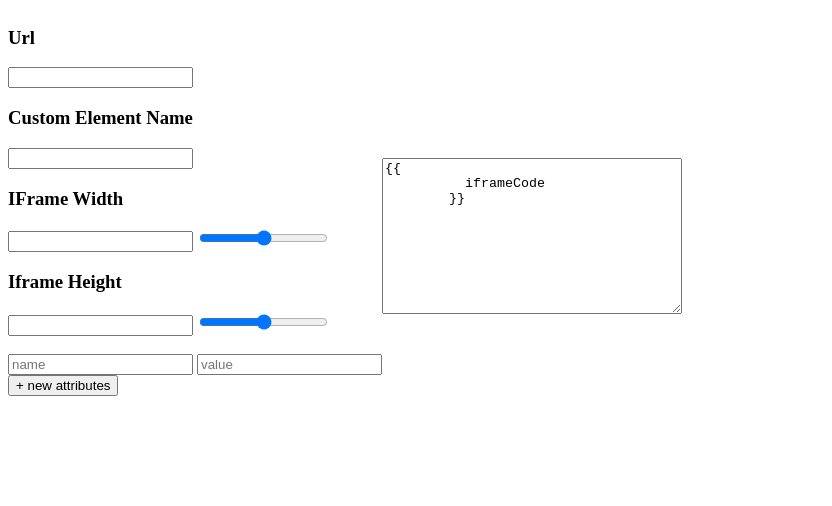
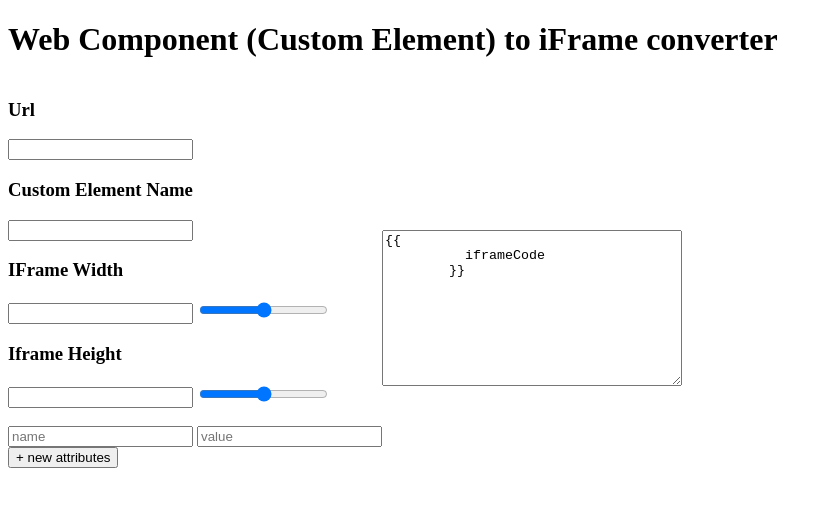
Before and after one commit to superoo7/ce-to-iframe, a website: page src/generator/index.html in a window 1280 px wide. Shown: the whole page, without its empty margins (0-832 px from the left). Drawn offline with Linux system fonts and the light colour scheme.

Commit message:
add title

```diff
--- a/src/generator/index.html
+++ b/src/generator/index.html
@@ -17,6 +17,7 @@
     </style>
   </head>
   <body>
+    <h1>Web Component (Custom Element) to iFrame converter</h1>
     <div id="generator">
       <form @submit.prevent>
         <div id="url">
```
